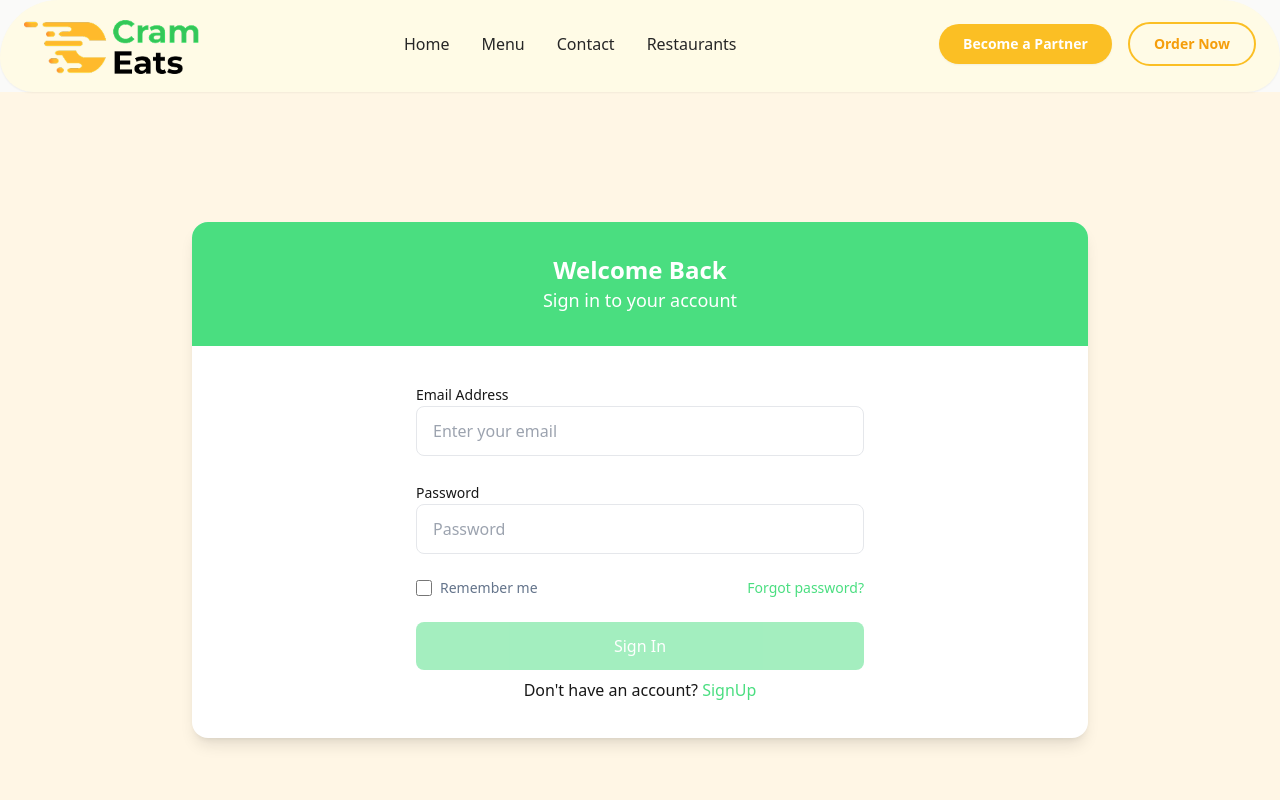
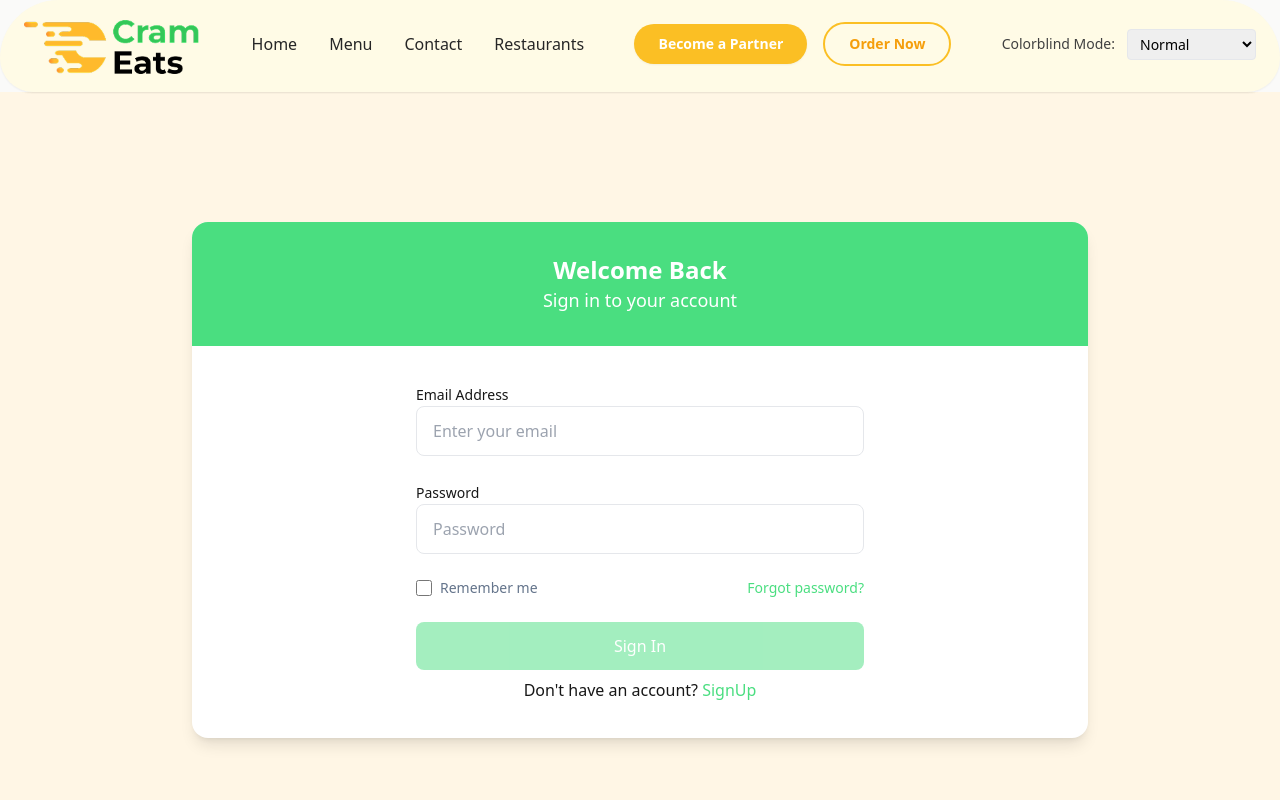
Before and after one commit to manify/cram_eats, a React (Create React App) app: page /signin in a window 1280 px wide. Shown: the top 800 px of the page. Built offline with nearby package versions, Linux system fonts and the light colour scheme.

Commit message:
main work push

```diff
--- a/package.json
+++ b/package.json
@@ -19,6 +19,7 @@
     "@types/react-router-dom": "^5.3.3",
     "apexcharts": "^3.46.0",
     "axios": "^1.10.0",
+    "color-blind": "^0.1.3",
     "lucide-react": "^0.515.0",
     "react": "^19.1.0",
     "react-dom": "^19.1.0",
--- a/public/index.html
+++ b/public/index.html
@@ -1,6 +1,8 @@
 <!DOCTYPE html>
 <html lang="en">
   <head>
+
+
     <meta charset="utf-8" />
     <link rel="icon" href="%PUBLIC_URL%/favicon.ico" />
     <meta name="viewport" content="width=device-width, initial-scale=1" />
@@ -26,6 +28,29 @@
     -->
     <title>React App</title>
   </head>
+    <svg xmlns="http://www.w3.org/2000/svg" style="display: none;">
+  <filter id="deuteranopia">
+    <feColorMatrix type="matrix"
+      values="0.625 0.375 0 0 0
+              0.7   0.3   0 0 0
+              0     0.3   0.7 0 0
+              0     0     0   1 0" />
+  </filter>
+  <filter id="protanopia">
+    <feColorMatrix type="matrix"
+      values="0.567 0.433 0     0 0
+              0.558 0.442 0     0 0
+              0     0.242 0.758 0 0
+              0     0     0     1 0" />
+  </filter>
+  <filter id="tritanopia">
+    <feColorMatrix type="matrix"
+      values="0.95  0.05  0     0 0
+              0     0.433 0.567 0 0
+              0     0.475 0.525 0 0
+              0     0     0     1 0" />
+  </filter>
+</svg>
   <body>
     <noscript>You need to enable JavaScript to run this app.</noscript>
     <div id="root"></div>
--- a/src/App.tsx
+++ b/src/App.tsx
@@ -1,5 +1,5 @@
-import React, { useState } from 'react';
-import { BrowserRouter as Router, Routes, Route, Navigate } from 'react-router-dom';
+import React, { useState, Dispatch, SetStateAction } from 'react';
+import { BrowserRouter as Router, Routes, Route, Navigate, useLocation } from 'react-router-dom';
 import SignIn from '../src/apps/customer-app/pages/SignIn';
 import SignUp from './apps/customer-app/pages/SignUp';
 import ForgotPassword from './apps/customer-app/pages/ForgotPassword';
@@ -10,60 +10,53 @@ import RestaurantPage from './apps/customer-app/pages/RestaurantPage';
 import Orders from './apps/customer-app/pages/Orders';
 import SignInRestaurant from './apps/restaurant-app/pages/SignInRestaurant';
 
-import {RestaurantDashboard} from './apps/restaurant-app/pages/RestaurantDashboard';
+import Header from './apps/customer-app/components/ui/Header';
+
+import { RestaurantDashboard } from './apps/restaurant-app/pages/RestaurantDashboard';
 import { SignUpRestaurant } from './apps/restaurant-app/pages/SignUpRestaurant';
 import { Order } from './apps/restaurant-app/types/Order';
 import { mockOrders } from './apps/restaurant-app/components/RestaurantDashboard/data/MockData';
 import { restaurantAuth } from './apps/restaurant-app/api/Auth/restaurantAuth';
+import { ColorFilterType } from './types/colorFilter';
 
+interface AppContentProps {
+  currentView: 'dashboard' | 'orders' | 'menu' | 'items' | 'reviews' | 'stats' | 'account';
+  orders: Order[];
+  colorFilter: ColorFilterType;
+  setColorFilter: Dispatch<SetStateAction<ColorFilterType>>;
+  handleViewChange: (view: string) => void;
+  handleUpdateOrderStatus: (orderId: string, newStatus: Order['status']) => void;
+}
 
-
-function App() {
-  const [currentView, setCurrentView] = useState<'dashboard' | 'orders' | 'menu' | 'items' | 'reviews' | 'stats' | 'account'>('dashboard');
-  const [orders, setOrders] = useState<Order[]>(mockOrders); // Add setOrders
-
-  const handleViewChange = (view: string) => {
-    console.log('Changing view to:', view);
-    setCurrentView(view as typeof currentView);
-  };
-
-  const handleViewOrder = (order: Order) => {
-    console.log('Viewing order:', order);
-  };
-
-  // Add new handler for order status updates
-  const handleUpdateOrderStatus = (orderId: string, newStatus: Order['status']) => {
-    setOrders(prevOrders =>
-      prevOrders.map(order =>
-        order.id === orderId
-          ? { ...order, status: newStatus }
-          : order
-      )
-    );
-  };
+const AppContent: React.FC<AppContentProps> = ({
+  currentView,
+  orders,
+  colorFilter,
+  setColorFilter,
+  handleViewChange,
+  handleUpdateOrderStatus
+}) => {
+  const location = useLocation();
+  const showHeaderRoutes = ['/', '/signin', '/signup', '/becomepartner'];
+  const shouldShowHeader = showHeaderRoutes.includes(location.pathname);
 
   return (
-    <Router>
+    <>
+      {shouldShowHeader && (
+        <Header colorFilter={colorFilter} setColorFilter={setColorFilter} />
+      )}
       <Routes>
         <Route path="/" element={<LandingPage />} />
-
-        {/* Authentication Routes */}
         <Route path="/signin" element={<SignIn />} />
-        <Route path="/signup" element={<SignUp/>} />
+        <Route path="/signup" element={<SignUp />} />
         <Route path="/forgot-password" element={<ForgotPassword />} />
-
-        <Route path="/becomepartner" element={<BecomePartner/>}/>
-
+        <Route path="/becomepartner" element={<BecomePartner />} />
         <Route path="/dashboard" element={<Dashboard />} />
         <Route path="/restaurant/:id" element={<RestaurantPage />} />
         <Route path="/orders" element={<Orders />} />
-
-
         <Route path="/dashboard2" element={<div className="p-4 text-xl">Welcome to the Dashboard</div>} />
-        <Route path="/restaurantsignin"  element={<SignInRestaurant/>}/>
+        <Route path="/restaurantsignin" element={<SignInRestaurant />} />
         <Route path="/restaurant-signup" element={<SignUpRestaurant />} />
-
-        {/* Restaurant Dashboard - Update with onUpdateStatus */}
         <Route
           path="/restaurantdashboard"
           element={
@@ -71,7 +64,7 @@ function App() {
               <RestaurantDashboard
                 currentView={currentView}
                 orders={orders}
-                onViewOrder={handleViewOrder}
+                onViewOrder={() => {}}
                 onViewChange={handleViewChange}
                 onUpdateStatus={handleUpdateOrderStatus}
               />
@@ -81,7 +74,36 @@ function App() {
           }
         />
       </Routes>
-    </Router>
+    </>
+  );
+};
+
+function App() {
+  const [currentView, setCurrentView] = useState<'dashboard' | 'orders' | 'menu' | 'items' | 'reviews' | 'stats' | 'account'>('dashboard');
+  const [orders, setOrders] = useState<Order[]>(mockOrders);
+  const [colorFilter, setColorFilter] = useState<ColorFilterType>('none');
+
+  const handleViewChange = (view: string) => setCurrentView(view as typeof currentView);
+
+  const handleUpdateOrderStatus = (orderId: string, newStatus: Order['status']) => {
+    setOrders(prev =>
+      prev.map(order => (order.id === orderId ? { ...order, status: newStatus } : order))
+    );
+  };
+
+  return (
+    <div style={{ filter: colorFilter ? `url(#${colorFilter})` : 'none' }}>
+      <Router>
+        <AppContent
+          currentView={currentView}
+          orders={orders}
+          colorFilter={colorFilter}
+          setColorFilter={setColorFilter}
+          handleViewChange={handleViewChange}
+          handleUpdateOrderStatus={handleUpdateOrderStatus}
+        />
+      </Router>
+    </div>
   );
 }
 
--- a/src/apps/customer-app/components/ui/Header.tsx
+++ b/src/apps/customer-app/components/ui/Header.tsx
@@ -1,8 +1,14 @@
-import React, { useState } from 'react';
+import React, { Dispatch, SetStateAction, useState } from 'react';
 import { Link, useNavigate } from 'react-router-dom';
 import { Menu, X } from 'react-feather';
+import { ColorFilterType } from '../../../../types/colorFilter';
 
-export default function Header() {
+interface HeaderProps {
+  colorFilter: 'none' | 'deuteranopia' | 'protanopia' | 'tritanopia';
+  setColorFilter: Dispatch<SetStateAction<ColorFilterType>>;
+}
+
+export default function Header({ colorFilter, setColorFilter }: HeaderProps) {
   const [isMobileMenuOpen, setIsMobileMenuOpen] = useState(false);
   const navigate = useNavigate();
 
@@ -68,6 +74,20 @@ export default function Header() {
           >
             {isMobileMenuOpen ? <X size={24} /> : <Menu size={24} />}
           </button>
+          <div className="hidden md:flex items-center gap-3">
+            <label htmlFor="cb-mode" className="text-sm text-neutral-700">Colorblind Mode:</label>
+            <select
+              id="cb-mode"
+              value={colorFilter}
+              onChange={(e) => setColorFilter(e.target.value as typeof colorFilter)}
+              className="text-sm border rounded px-2 py-1"
+            >
+              <option value="none">Normal</option>
+              <option value="deuteranopia">Deuteranopia</option>
+              <option value="protanopia">Protanopia</option>
+              <option value="tritanopia">Tritanopia</option>
+            </select>
+          </div>
         </div>
 
         {/* Mobile Menu */}
--- a/src/apps/customer-app/components/ui/Layout.tsx
+++ b/src/apps/customer-app/components/ui/Layout.tsx
@@ -1,4 +1,4 @@
-import React from 'react';
+import React, { useState, useEffect } from 'react';
 import Header from './Header';
 import Footer from './Footer';
 
@@ -7,9 +7,24 @@ interface LayoutProps {
 }
 
 const Layout: React.FC<LayoutProps> = ({ children }) => {
+  const [colorFilter, setColorFilter] = useState<'none' | 'deuteranopia' | 'protanopia' | 'tritanopia'>('none');
+
+  // Load saved filter mode on first render
+  useEffect(() => {
+    const savedFilter = localStorage.getItem('colorFilter') as 'none' | 'deuteranopia' | 'protanopia' | 'tritanopia' | null;
+    if (savedFilter) {
+      setColorFilter(savedFilter);
+    }
+  }, []);
+
+  // Save filter mode whenever it changes
+  useEffect(() => {
+    localStorage.setItem('colorFilter', colorFilter);
+  }, [colorFilter]);
+
   return (
-    <div className="flex flex-col min-h-screen">
-      <Header />
+    <div style={{ filter: colorFilter !== 'none' ? `url(#${colorFilter})` : 'none' }} className="flex flex-col min-h-screen">
+      <Header colorFilter={colorFilter} setColorFilter={setColorFilter} />
       <main className="flex-grow pt-20">
         {children}
       </main>
--- a/src/apps/restaurant-app/pages/SignUpRestaurant.tsx
+++ b/src/apps/restaurant-app/pages/SignUpRestaurant.tsx
@@ -13,8 +13,8 @@ export const SignUpRestaurant: React.FC = () => {
     confirmPassword: '',
     role: 'restaurantOwner' as const,
     restaurantName: '',
-    restaurantLat: 0,
-    restaurantLong: 0,
+    restaurantLat: 45.0,
+    restaurantLong: 45.0,
     restaurantAddress: '',
     openingHours: '',
     closingHours: '',
--- a/src/index.tsx
+++ b/src/index.tsx
@@ -9,7 +9,33 @@ const root = ReactDOM.createRoot(
 );
 root.render(
   <React.StrictMode>
+     {/* SVG filters MUST be globally available */}
+    <svg style={{ display: 'none' }}>
+      <filter id="deuteranopia">
+        <feColorMatrix type="matrix"
+          values="0.625 0.375 0 0 0
+                  0.7   0.3   0 0 0
+                  0     0.3   0.7 0 0
+                  0     0     0   1 0" />
+      </filter>
+      <filter id="protanopia">
+        <feColorMatrix type="matrix"
+          values="0.567 0.433 0     0 0
+                  0.558 0.442 0     0 0
+                  0     0.242 0.758 0 0
+                  0     0     0     1 0" />
+      </filter>
+      <filter id="tritanopia">
+        <feColorMatrix type="matrix"
+          values="0.95 0.05  0     0 0
+                  0     0.433 0.567 0 0
+                  0     0.475 0.525 0 0
+                  0     0     0     1 0" />
+      </filter>
+    </svg>
+
     <App />
+
   </React.StrictMode>
 );
 
--- /dev/null
+++ b/src/types/colorFilter.ts
@@ -0,0 +1 @@
+export type ColorFilterType = 'none' | 'deuteranopia' | 'protanopia' | 'tritanopia';
```
Also changed, not shown: 1 other file (tests, documents, lock files or other folders).
